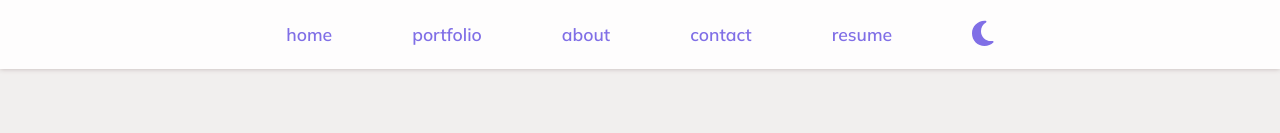
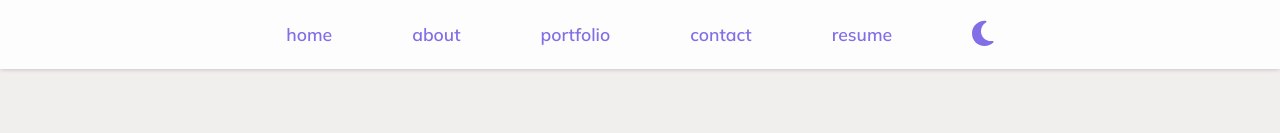
Before and after one commit to megbuch/portfolio-v2, a React (Create React App) app: page / in a window 1280 px wide. Shown: the top 133 px of the page. Built offline with nearby package versions, Linux system fonts and the light colour scheme.

Commit message:
reorders navigation links

```diff
--- a/src/components/Navigation/Navigation.jsx
+++ b/src/components/Navigation/Navigation.jsx
@@ -46,10 +46,10 @@ export default function Nav({ toggleTheme, theme }) {
           <Link to="/">Home</Link>
         </li>
         <li className="navbar-link">
-          <Link to="/portfolio">Portfolio</Link>
+          <Link to="/about">About</Link>
         </li>
         <li className="navbar-link">
-          <Link to="/about">About</Link>
+          <Link to="/portfolio">Portfolio</Link>
         </li>
         <li className="navbar-link">
           <Link to="/contact">Contact</Link>
```
